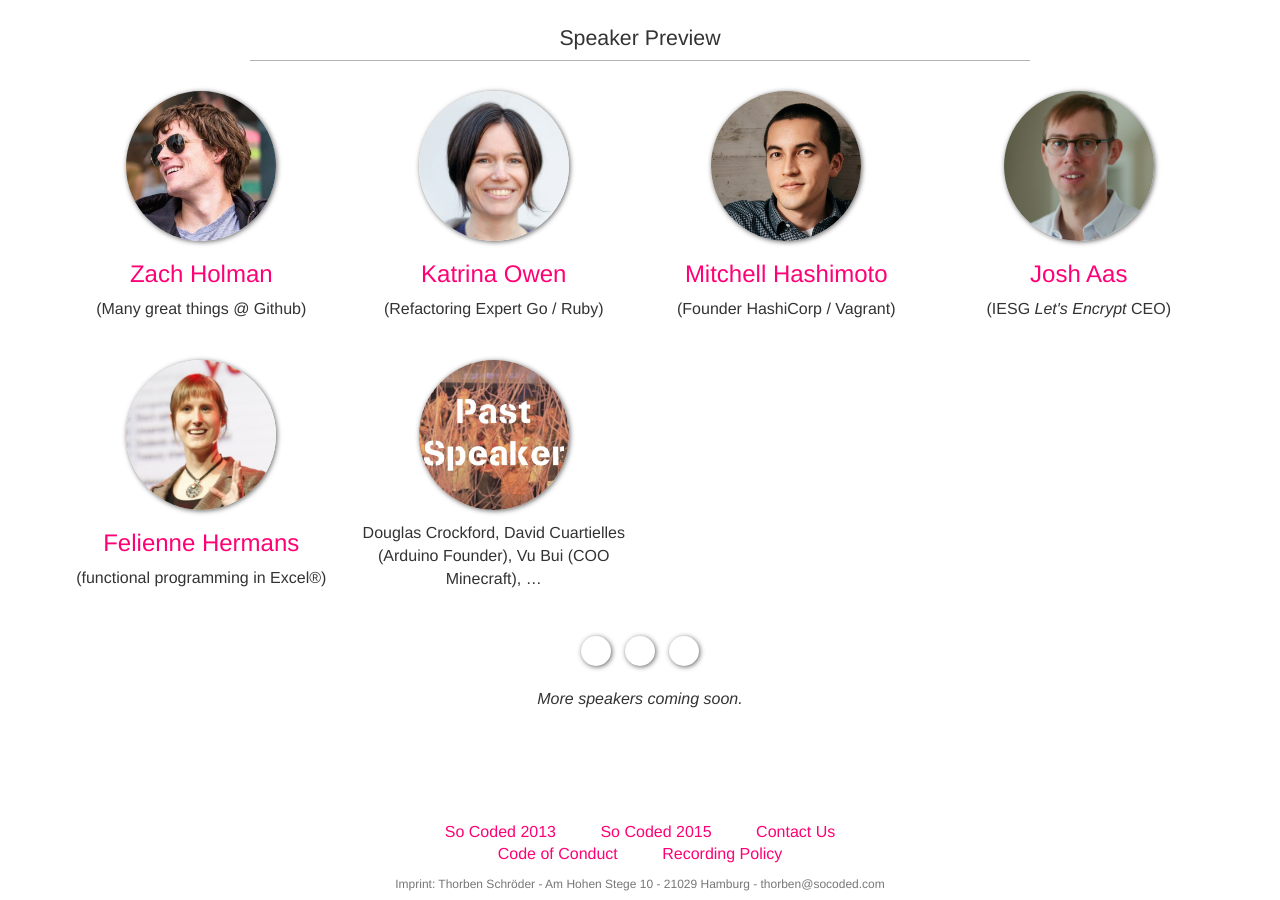
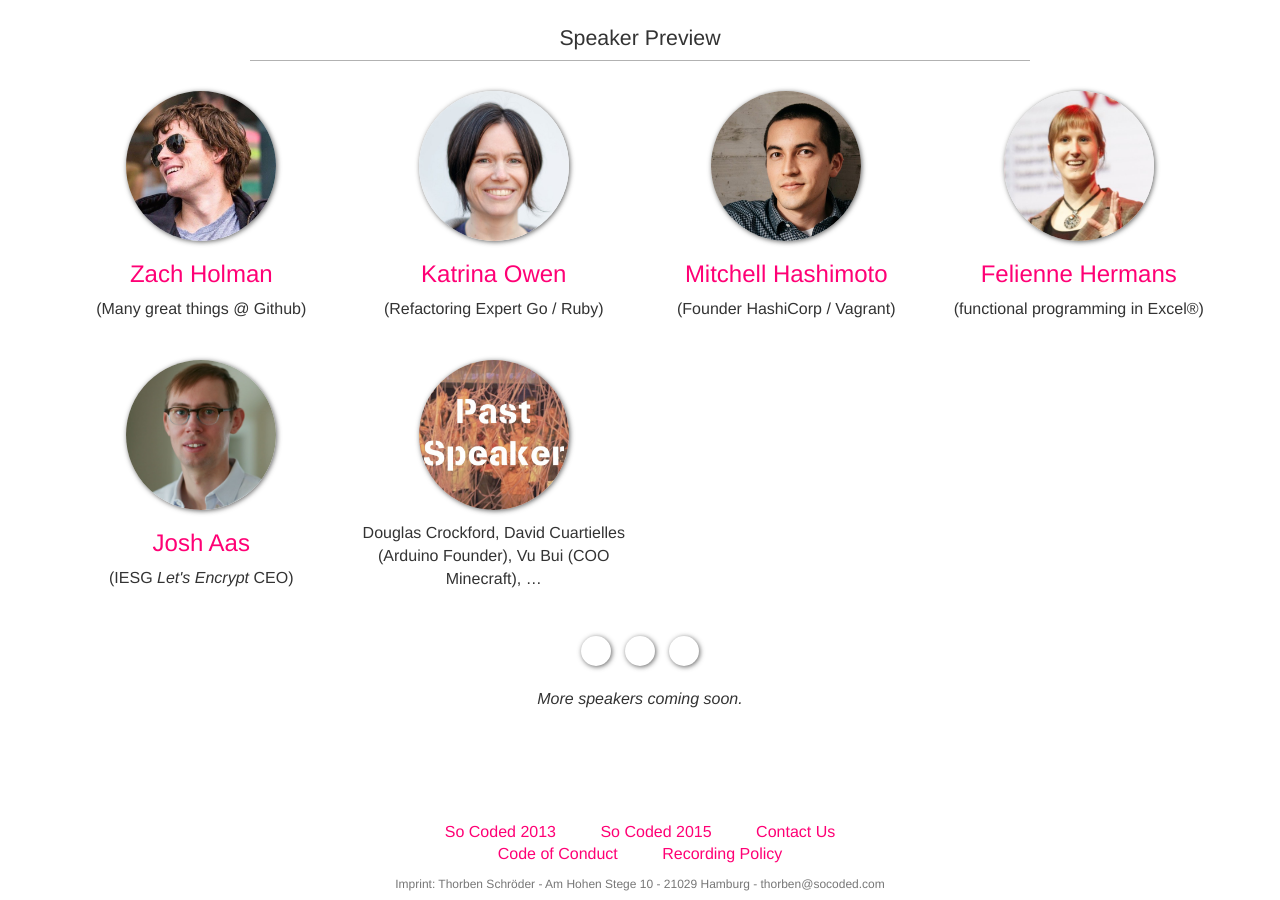
Before and after one commit to socoded/2016.socoded.com, a Jekyll site: the page built from index.html, in a window 1280 px wide and 900 px high, scrolled down 1032 px. Built offline with Jekyll 4.4.1, drawn with Linux system fonts in a browser that asks for light colours; comment, search, counter and statistics services are not loaded; some of the changed lines change nothing that is shown.

Commit message:
sort speakers

```diff
--- a/index.html
+++ b/index.html
@@ -80,11 +80,11 @@ layout: default
 
   <div class="col-md-3 text-center">
     <div class="speaker">
-      <a href="https://boomswaggerboom.wordpress.com/" target="_blank">
-        <img src="img/speaker/josh-square.jpg" />
-        <h3>Josh Aas</h3>
+      <a href="http://www.felienne.com" target="_blank">
+        <img src="img/speaker/felienne-square.jpg" />
+        <h3>Felienne Hermans</h3>
       </a>
-      <p>(IESG <em>Let's Encrypt</em> CEO)</p>
+      <p>(functional programming in Excel®)</p>
     </div>
   </div>
 
@@ -94,14 +94,13 @@ layout: default
 
   <div class="col-md-3 text-center">
     <div class="speaker">
-      <a href="http://www.felienne.com" target="_blank">
-        <img src="img/speaker/felienne-square.jpg" />
-        <h3>Felienne Hermans</h3>
+      <a href="https://boomswaggerboom.wordpress.com/" target="_blank">
+        <img src="img/speaker/josh-square.jpg" />
+        <h3>Josh Aas</h3>
       </a>
-      <p>(functional programming in Excel®)</p>
+      <p>(IESG <em>Let's Encrypt</em> CEO)</p>
     </div>
   </div>
-
 
   <div class="col-md-3 text-center">
     <div class="speaker no-name">
```
